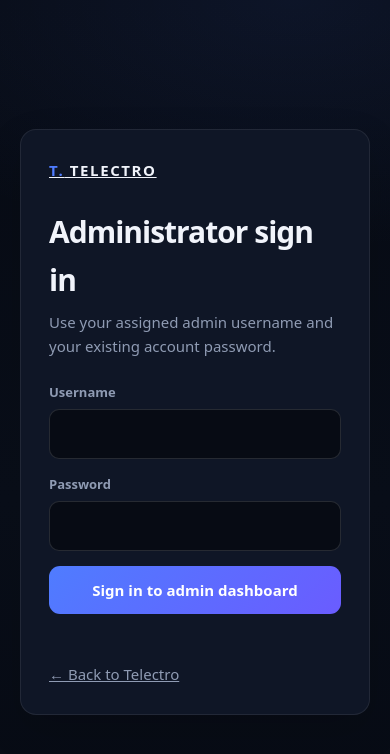
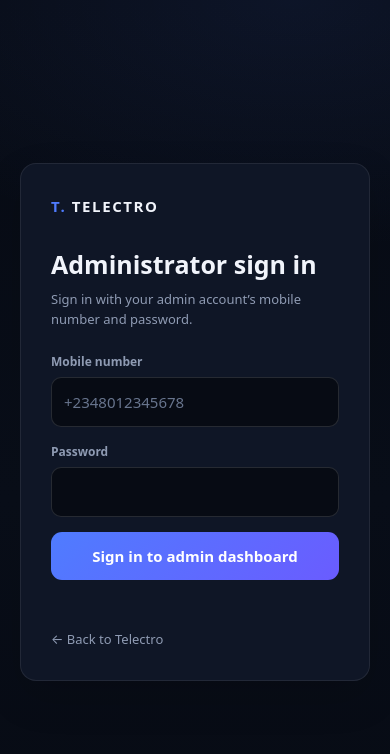
Before and after one commit to isabelaines79-art/tele-club, a plain HTML site: page admin-payouts.html in a window 390 px wide. Drawn offline with nearby package versions, Linux system fonts and the light colour scheme.

Commit message:
Use phone and password for admin sign-in

```diff
--- a/admin-payouts.html
+++ b/admin-payouts.html
@@ -1,21 +1,39 @@
 <!doctype html>
 <html lang="en">
 <head>
-<meta charset="utf-8"><meta name="viewport" content="width=device-width,initial-scale=1"><meta name="theme-color" content="#070b14"><title>Admin sign in | TELECTRO</title>
+<meta charset="utf-8">
+<meta name="viewport" content="width=device-width,initial-scale=1">
+<meta name="theme-color" content="#070b14">
+<title>Admin sign in | TELECTRO</title>
 <link rel="stylesheet" href="/site-theme.css">
 <style>
-:root{color-scheme:dark;--bg:#070b14;--s1:#0f1626;--line:#ffffff14;--ink:#f1f4fb;--mut:#8f9bb3;--acc:#4f7cff;--bad:#ff6b7d}*{box-sizing:border-box}body{margin:0;min-height:100vh;display:grid;place-items:center;padding:20px;background:var(--bg);color:var(--ink);font:15px/1.6 system-ui,sans-serif}.card{width:min(440px,100%);background:var(--s1);border:1px solid var(--line);border-radius:20px;padding:28px;box-shadow:0 20px 60px #0006}.brand{font-weight:800;letter-spacing:2px}.brand i{font-style:normal;color:var(--acc)}h1{font-size:30px;letter-spacing:-1px;margin:26px 0 6px}.sub{color:var(--mut);margin:0 0 24px}.field{margin:0 0 15px}label{display:block;color:var(--mut);font-size:13px;font-weight:650;margin-bottom:6px}input{width:100%;padding:12px;border:1px solid var(--line);border-radius:10px;background:#070b14;color:var(--ink);font:inherit}input:focus{outline:2px solid #4f7cff66;border-color:var(--acc)}button{width:100%;border:0;border-radius:11px;padding:12px;background:linear-gradient(135deg,#4f7cff,#6a5cff);color:#fff;font:inherit;font-weight:700;cursor:pointer}button:disabled{opacity:.55;cursor:wait}.msg{min-height:22px;color:var(--mut);font-size:13px}.msg.error{color:var(--bad)}a{color:var(--mut)}
+:root{color-scheme:dark;--bg:#070b14;--s1:#0f1626;--line:#ffffff14;--ink:#f1f4fb;--mut:#8f9bb3;--acc:#4f7cff;--bad:#ff6b7d}*{box-sizing:border-box}body{margin:0;min-height:100vh;display:grid;place-items:center;padding:20px;background:var(--bg);color:var(--ink);font:15px/1.6 system-ui,-apple-system,"Segoe UI",sans-serif}.card{width:min(440px,100%);padding:30px;background:var(--s1);border:1px solid var(--line);border-radius:18px}.brand{font-weight:800;letter-spacing:2px;text-decoration:none;color:var(--ink)}.brand i{font-style:normal;color:var(--acc)}h1{font-size:25px;margin:26px 0 5px}.sub{color:var(--mut);font-size:13px;margin:0 0 22px}.field{margin:0 0 15px}label{display:block;color:var(--mut);font-size:12px;font-weight:650;margin-bottom:6px}input{width:100%;padding:12px;border:1px solid var(--line);border-radius:10px;background:var(--bg);color:var(--ink);font:inherit}input:focus{outline:0;border-color:var(--acc);box-shadow:0 0 0 3px #4f7cff26}button{width:100%;border:0;border-radius:10px;padding:12px;background:var(--acc);color:white;font:inherit;font-weight:700;cursor:pointer}button:disabled{opacity:.6;cursor:wait}.msg{min-height:22px;margin:12px 0;color:var(--bad);font-size:13px}.back{color:var(--mut);font-size:13px;text-decoration:none}.back:hover{color:var(--ink)}
 </style>
 </head>
 <body>
-<main class="card"><a class="brand" href="/"><i>T.</i> TELECTRO</a><h1>Administrator sign in</h1><p class="sub">Use your assigned admin username and your existing account password.</p>
-<form id="loginForm"><div class="field"><label for="username">Username</label><input id="username" name="username" autocomplete="username" minlength="3" maxlength="32" pattern="[A-Za-z0-9._-]{3,32}" required></div><div class="field"><label for="password">Password</label><input id="password" name="password" type="password" autocomplete="current-password" maxlength="256" required></div><button id="submit" type="submit">Sign in to admin dashboard</button><p class="msg" id="message" role="status" aria-live="polite"></p></form><a href="/">← Back to Telectro</a></main>
-<script src="https://cdn.jsdelivr.net/npm/@supabase/supabase-js@2"></script><script src="/supabase-config.js"></script>
+<main class="card">
+  <a class="brand" href="/"><i>T.</i> TELECTRO</a>
+  <h1>Administrator sign in</h1>
+  <p class="sub">Sign in with your admin account’s mobile number and password.</p>
+  <form id="loginForm">
+    <div class="field"><label for="phone">Mobile number</label><input id="phone" name="phone" type="tel" autocomplete="tel" inputmode="tel" placeholder="+2348012345678" maxlength="20" required></div>
+    <div class="field"><label for="password">Password</label><input id="password" name="password" type="password" autocomplete="current-password" maxlength="256" required></div>
+    <button id="submit" type="submit">Sign in to admin dashboard</button>
+    <p class="msg" id="message" role="status" aria-live="polite"></p>
+  </form>
+  <a class="back" href="/">← Back to Telectro</a>
+</main>
+<script src="https://cdn.jsdelivr.net/npm/@supabase/supabase-js@2"></script>
+<script src="/supabase-config.js"></script>
 <script>
 'use strict';
-const config=window.TELECTRO_CONFIG||{},client=window.supabase&&config.url&&config.anonKey?window.supabase.createClient(config.url,config.anonKey,{auth:{persistSession:true,autoRefreshToken:true,detectSessionInUrl:true}}):null,$=id=>document.getElementById(id);
-async function existingAdmin(){if(!client)return;const {data:{session}}=await client.auth.getSession();if(!session)return;const {data}=await client.from('profiles').select('role').eq('id',session.user.id).maybeSingle();if(data?.role==='admin')location.replace('/');else await client.auth.signOut()}
-existingAdmin();
-$('loginForm').addEventListener('submit',async e=>{e.preventDefault();const button=$('submit'),message=$('message');if(!client){message.textContent='Authentication is not configured. Check supabase-config.js.';message.className='msg error';return}button.disabled=true;button.textContent='Signing in…';message.textContent='';try{const {data,error}=await client.functions.invoke('admin-login',{body:{username:$('username').value.trim().toLowerCase(),password:$('password').value}});if(error||!data?.session)throw new Error(data?.error||'Invalid username or password.');const {error:sessionError}=await client.auth.setSession({access_token:data.session.access_token,refresh_token:data.session.refresh_token});if(sessionError)throw sessionError;location.replace('/')}catch(err){message.textContent=err.message||'Could not sign in. Check your credentials and try again.';message.className='msg error';button.disabled=false;button.textContent='Sign in to admin dashboard'}});
+const config=window.TELECTRO_CONFIG||{};
+const client=window.supabase&&config.url&&config.anonKey?window.supabase.createClient(config.url,config.anonKey,{auth:{persistSession:true,autoRefreshToken:true,detectSessionInUrl:true}}):null;
+const $=id=>document.getElementById(id);
+function normalizePhone(value){const trimmed=value.trim(),hadPlus=trimmed.startsWith('+');let digits=trimmed.replace(/\D/g,'');if(!digits)return '';if(digits.startsWith('00'))digits=digits.slice(2);if(digits.startsWith('0')&&digits.length===11)digits=`234${digits.slice(1)}`;else if(!hadPlus&&digits.length===10)digits=`234${digits}`;if(digits.length<8||digits.length>15)return '';return `+${digits}`}
+async function redirectIfAdmin(){if(!client)return;const {data:{session}}=await client.auth.getSession();if(!session)return;const {data,error}=await client.from('profiles').select('role').eq('id',session.user.id).maybeSingle();if(!error&&data?.role==='admin')location.replace('/');else await client.auth.signOut()}
+redirectIfAdmin();
+$('loginForm').addEventListener('submit',async event=>{event.preventDefault();const button=$('submit'),message=$('message');message.textContent='';if(!client){message.textContent='Authentication is not configured. Check supabase-config.js.';return}const phone=normalizePhone($('phone').value),password=$('password').value;if(!phone){message.textContent='Enter a valid phone number, including your country code.';return}button.disabled=true;button.textContent='Signing in…';try{const {data,error}=await client.auth.signInWithPassword({phone,password});if(error)throw error;const {data:profile,error:profileError}=await client.from('profiles').select('role').eq('id',data.user.id).maybeSingle();if(profileError||profile?.role!=='admin'){await client.auth.signOut();throw new Error('This account does not have administrator access.')}location.replace('/')}catch(error){message.textContent=error.message||'Sign-in failed. Check your mobile number and password.';button.disabled=false;button.textContent='Sign in to admin dashboard'}});
 </script>
-</body></html>
+</body>
+</html>
```
